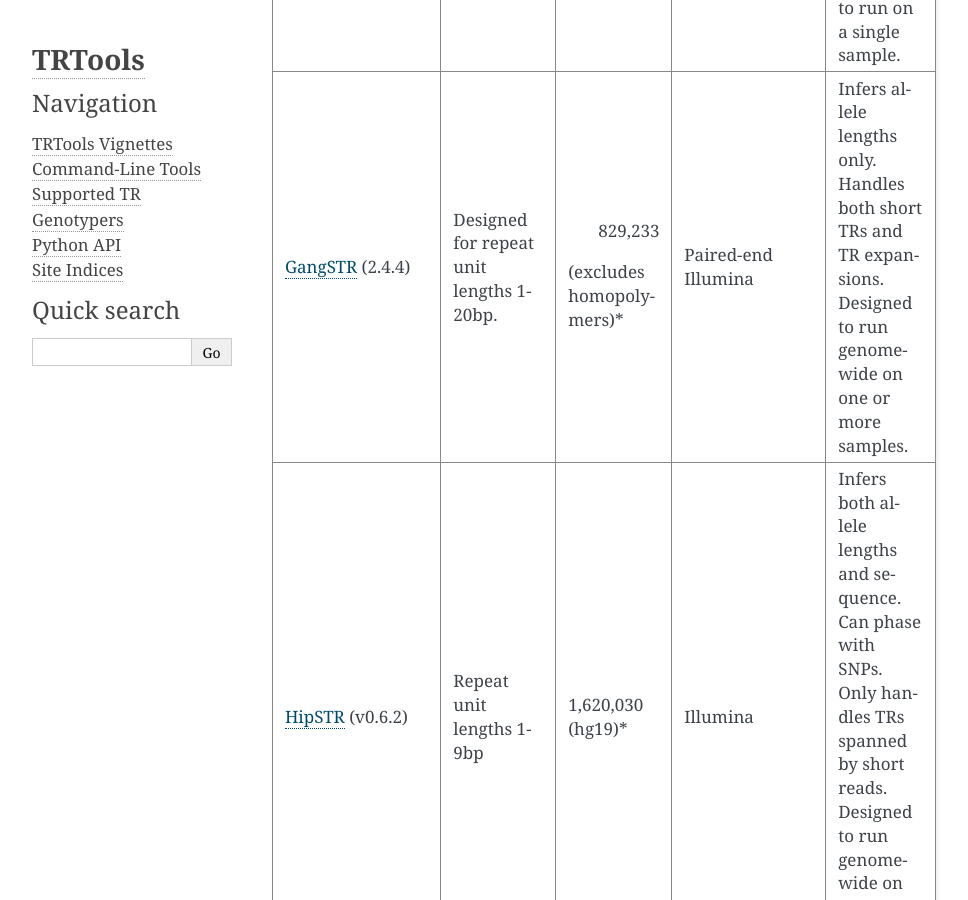
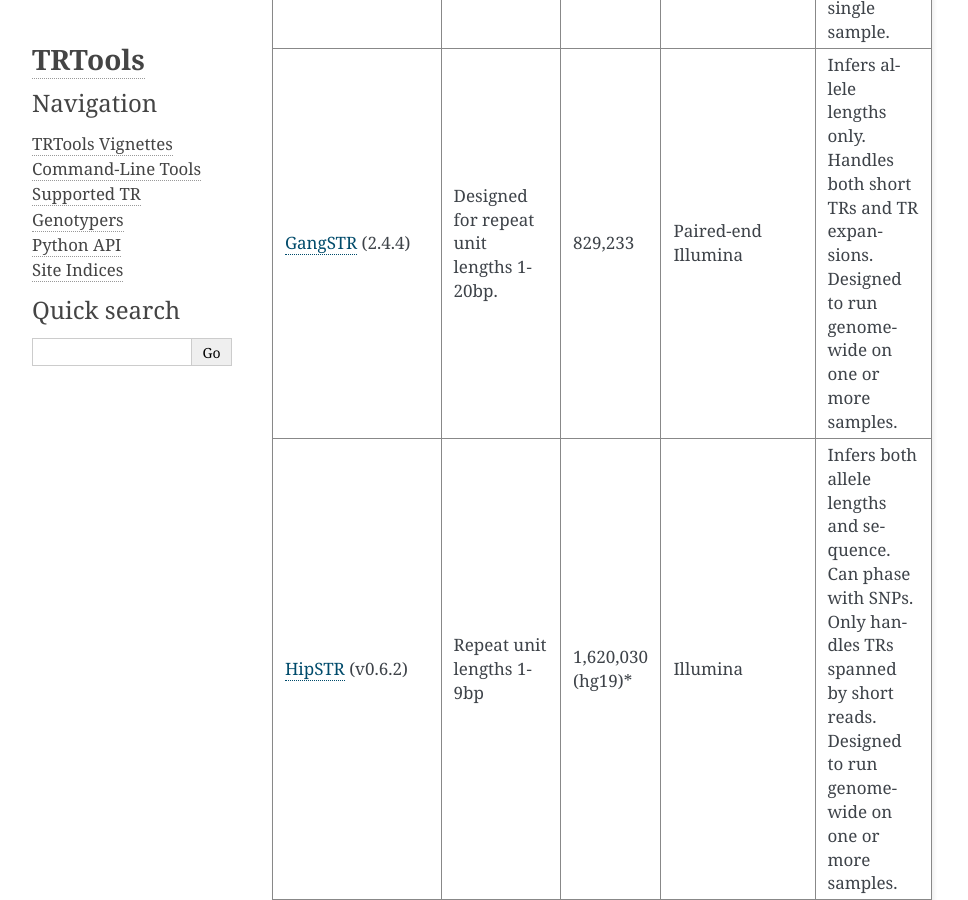
Before and after one commit to gymrek-lab/TRTools, a Sphinx documentation site: the page built from doc/CALLERS.rst, in a window 1280 px wide and 900 px high, scrolled down 1029 px. Shown: the whole window, without its empty margins (148-1116 px from the left). Built offline with Sphinx 7.4.7, drawn with Linux system fonts in a browser that asks for light colours.

Commit message:
Update CALLERS.rst

```diff
--- a/doc/CALLERS.rst
+++ b/doc/CALLERS.rst
@@ -19,8 +19,8 @@ For more information on a genotyper, please see its website linked below.
 |                         | expressions              |                         |                         | repeats. Designed to run on a single |
 |                         | e.g. (CAG)*(CCG)*        |                         |                         | sample.                              |
 +-------------------------+--------------------------+-------------------------+-------------------------+--------------------------------------+
-| GangSTR_ (2.4.4)        | Designed for repeat unit |     829,233             | Paired-end Illumina     | Infers allele lengths only. Handles  |
-|                         | lengths 1-20bp.          |(excludes homopolymers)\*|                         | both short TRs and TR expansions.    |
+| GangSTR_ (2.4.4)        | Designed for repeat unit |  829,233                | Paired-end Illumina     | Infers allele lengths only. Handles  |
+|                         | lengths 1-20bp.          |                         |                         | both short TRs and TR expansions.    |
 |                         |                          |                         |                         | Designed to run genome-wide on one or|
 |                         |                          |                         |                         | more samples.                        |
 +-------------------------+--------------------------+-------------------------+-------------------------+--------------------------------------+
```
